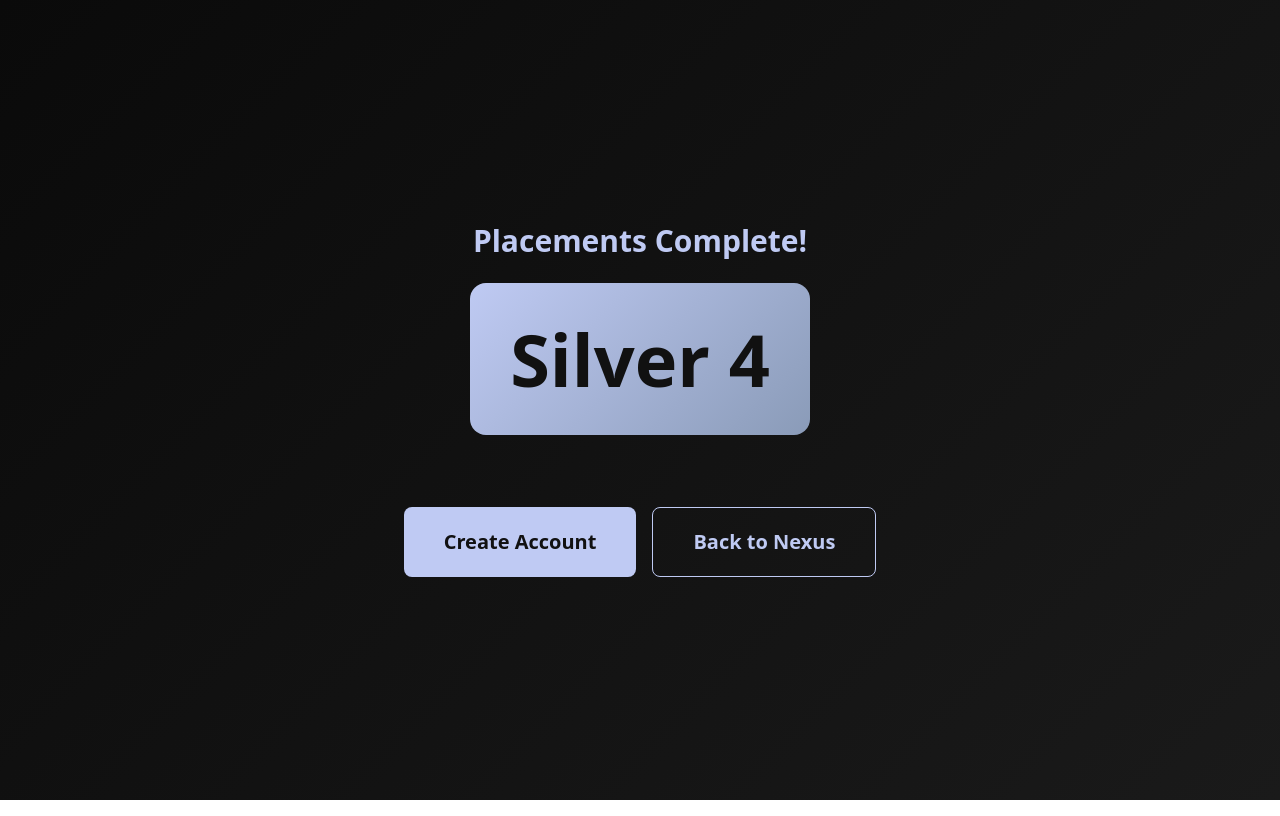
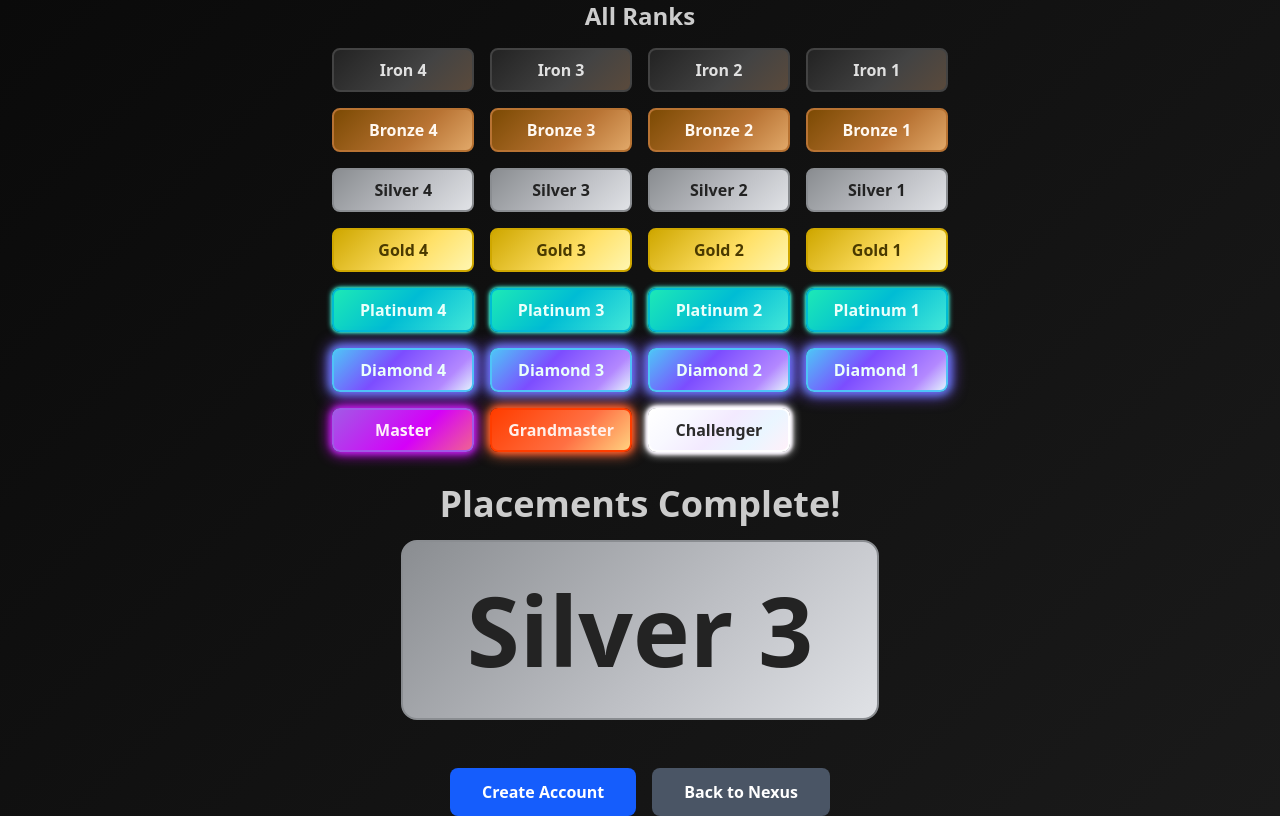
Before and after one commit to 21andrewchang/alice, a SvelteKit app in the folder nexus/: page /rank in a window 1280 px wide. Built offline with nearby package versions, Linux system fonts and the light colour scheme.

Commit message:
feat: rank styling

```diff
--- a/nexus/src/routes/rank/+page.svelte
+++ b/nexus/src/routes/rank/+page.svelte
@@ -3,32 +3,101 @@
 	import { onMount } from 'svelte';
 	import { scale } from 'svelte/transition';
 	import { elasticOut } from 'svelte/easing';
+	import { goto } from '$app/navigation';
 
-  let paperId: number;
-  let paperTitle: string;
-  let readingTime: number;
-  let checkpointScore: number;
-  let activeTime: number;
+	// Rank styling configuration
+	const rankStyles: Record<string, {
+		background: string;
+		textColor: string;
+		border: string;
+		glow: string;
+	}> = {
+		'Iron': {
+			background: 'linear-gradient(135deg, #232323 0%, #434343 60%, #5a4a3c 100%)',
+			textColor: '#E0E0E0',
+			border: '2px solid #434343',
+			glow: '0 0 8px 1px #232323, 0 0 4px 0.5px #5a4a3c'
+		},
+		'Bronze': {
+			background: 'linear-gradient(135deg, #7c4a03 0%, #b87333 60%, #e1a869 100%)',
+			textColor: '#FFF8F0',
+			border: '2px solid #b87333',
+			glow: '0 0 10px 2px #b87333, 0 0 4px 1px #e1a869'
+		},
+		'Silver': {
+			background: 'linear-gradient(135deg, #8a8d91 0%, #bfc1c6 60%, #e0e2e6 100%)',
+			textColor: '#232323',
+			border: '2px solid #8a8d91',
+			glow: '0 0 8px 1px #bfc1c6, 0 0 2px 0.5px #8a8d91'
+		},
+		'Gold': {
+			background: 'linear-gradient(135deg, #cfa700 0%, #ffe066 60%, #fff6b0 100%)',
+			textColor: '#4a3a00',
+			border: '2px solid #cfa700',
+			glow: '0 0 12px 2px #ffe066, 0 0 6px 1px #cfa700'
+		},
+		'Platinum': {
+			background: 'linear-gradient(135deg, #1de9b6 0%, #00bcd4 50%, #43e8d8 100%)',
+			textColor: '#eafffa',
+			border: '2px solid #00bcd4',
+			glow: '0 0 14px 2px #43e8d8, 0 0 6px 1px #1de9b6'
+		},
+		'Diamond': {
+			background: 'linear-gradient(135deg, #4fc3f7 0%, #7c4dff 40%, #b388ff 80%, #e3f2fd 100%)',
+			textColor: '#eafffa',
+			border: '2px solid #4fc3f7',
+			glow: '0 0 16px 3px #7c4dff, 0 0 8px 2px #4fc3f7'
+		},
+		'Master': {
+			background: 'linear-gradient(135deg, #a259e6 0%, #d500f9 60%, #f06292 100%)',
+			textColor: '#fff0fa',
+			border: '2px solid #a259e6',
+			glow: '0 0 14px 2px #d500f9, 0 0 6px 1px #a259e6'
+		},
+		'Grandmaster': {
+			background: 'linear-gradient(135deg, #ff3d00 0%, #ff7043 60%, #ffd180 100%)',
+			textColor: '#fff0ea',
+			border: '2px solid #ff3d00',
+			glow: '0 0 14px 2px #ff7043, 0 0 6px 1px #ff3d00'
+		},
+		'Challenger': {
+			background: 'linear-gradient(135deg, #ffffff 0%, #f8f8ff 25%, #f3eaff 50%, #eaf6ff 75%, #fff0fa 100%)',
+			textColor: '#2C2C2C',
+			border: '2px solid #ffffff',
+			glow: '0 0 20px 4px #fff, 0 0 10px 2px #f3eaff, 0 0 8px 2px #fff0fa, 0 0 6px 1px #eaf6ff'
+		}
+	};
+
+	// All possible ranks with divisions
+	const allRanks = [
+		{ tier: 'Iron', division: 4 }, { tier: 'Iron', division: 3 }, { tier: 'Iron', division: 2 }, { tier: 'Iron', division: 1 },
+		{ tier: 'Bronze', division: 4 }, { tier: 'Bronze', division: 3 }, { tier: 'Bronze', division: 2 }, { tier: 'Bronze', division: 1 },
+		{ tier: 'Silver', division: 4 }, { tier: 'Silver', division: 3 }, { tier: 'Silver', division: 2 }, { tier: 'Silver', division: 1 },
+		{ tier: 'Gold', division: 4 }, { tier: 'Gold', division: 3 }, { tier: 'Gold', division: 2 }, { tier: 'Gold', division: 1 },
+		{ tier: 'Platinum', division: 4 }, { tier: 'Platinum', division: 3 }, { tier: 'Platinum', division: 2 }, { tier: 'Platinum', division: 1 },
+		{ tier: 'Diamond', division: 4 }, { tier: 'Diamond', division: 3 }, { tier: 'Diamond', division: 2 }, { tier: 'Diamond', division: 1 },
+		{ tier: 'Master', division: null }, { tier: 'Grandmaster', division: null }, { tier: 'Challenger', division: null }
+	];
 
 	let userRank = {
 		tier: 'Bronze',
 		division: 4,
-    lp: 0,
-    mmr: 1200,
-    volatility: 0.8
+		mmr: 1000,
+		lp: 0
 	};
 
 	let showRank = false;
 
 	function calculateRank() {
-    let baseMMR = 1200;
-    const expectedTime = 1800;
-    const timeRatio = expectedTime / readingTime;
-    const timeBonus = Math.max(0, (timeRatio - 1) * 50);
-    const scoreBonus = (checkpointScore - 70) * 2;
-    const engagementRatio = activeTime / readingTime;
-    const engagementBonus = Math.max(0, (engagementRatio - 0.8) * 100);
+		// Simulate performance metrics
+		const baseMMR = 1000;
+		const timeBonus = Math.random() * 200; // 0-200 bonus for speed
+		const scoreBonus = Math.random() * 300; // 0-300 bonus for accuracy
+		const engagementBonus = Math.random() * 100; // 0-100 bonus for engagement
+
 		userRank.mmr = Math.round(baseMMR + timeBonus + scoreBonus + engagementBonus);
+
+		// Determine tier and division based on MMR
 		if (userRank.mmr >= 2000) {
 			userRank.tier = 'Challenger';
 			userRank.division = 1;
@@ -48,50 +117,94 @@
 			userRank.tier = 'Bronze';
 			userRank.division = Math.max(1, 4 - Math.floor((userRank.mmr - 1000) / 50));
 		}
+
+		// Calculate LP (League Points)
 		userRank.lp = Math.min(100, Math.max(0, (userRank.mmr - 1200) / 8));
 	}
 
+	function createAccount() {
+		// TODO: Implement account creation
+		console.log('Create account clicked');
+	}
+
+	function backToNexus() {
+		goto('/');
+	}
+
+	function getRankGlow(tier: string, division: number | null): string {
+		const apexTiers = ['Master', 'Grandmaster', 'Challenger'];
+		if (tier === 'Challenger') {
+			// Reduce Challenger glow intensity
+			return rankStyles[tier].glow
+				.replace(/(\d+\.?\d*)px/g, (m) => (parseFloat(m) * 0.5) + 'px')
+				.replace(/rgba\(([^,]+,){3}([^)]+)\)/g, (m, p1, alpha) => m.replace(alpha, (parseFloat(alpha) * 0.4).toString()));
+		}
+		if (apexTiers.includes(tier)) return rankStyles[tier].glow;
+		if (tier === 'Diamond') {
+			return rankStyles[tier].glow;
+		}
+		if (tier === 'Platinum') {
+			// Always dull glow for Platinum
+			return rankStyles[tier].glow
+				.replace(/(\d+\.?\d*)px/g, (m) => (parseFloat(m) * 0.4) + 'px')
+				.replace(/rgba\(([^,]+,){3}([^)]+)\)/g, (m, p1, alpha) => m.replace(alpha, (parseFloat(alpha) * 0.3).toString()));
+		}
+		return '';
+	}
+
 	onMount(() => {
-    const urlParams = new URLSearchParams(window.location.search);
-    paperId = parseInt(urlParams.get('paperId') || '0');
-    paperTitle = urlParams.get('paperTitle') || 'Attention Is All You Need';
-    readingTime = parseInt(urlParams.get('readingTime') || '1800');
-    checkpointScore = parseInt(urlParams.get('checkpointScore') || '85');
-    activeTime = parseInt(urlParams.get('activeTime') || '1600');
 		calculateRank();
 		setTimeout(() => showRank = true, 500);
 	});
-
-  function createAccount() {
-    // Placeholder: navigate to signup page
-    window.location.href = '/signup';
-  }
 </script>
 
 <div class="min-h-screen flex flex-col items-center justify-center" style="background: linear-gradient(135deg, #0A0A0A 0%, #1a1a1a 100%);">
+	<!-- Display all possible ranks for reference -->
+	<div class="flex flex-col items-center mb-8">
+		<div class="text-2xl font-semibold mb-4" style="color: #CCCCCC;">All Ranks</div>
+		<div class="grid grid-cols-4 gap-4 max-w-4xl">
+			{#each allRanks as rank}
+				<div
+					class="px-4 py-2 rounded-lg font-semibold text-center transition-all duration-300 hover:scale-105"
+					style="
+						background: {rankStyles[rank.tier].background};
+						color: {rankStyles[rank.tier].textColor};
+						border: {rankStyles[rank.tier].border};
+						box-shadow: {getRankGlow(rank.tier, rank.division)};
+					"
+				>
+					{rank.tier} {rank.division || ''}
+				</div>
+			{/each}
+		</div>
+	</div>
+
 	{#if showRank}
 		<div class="text-center mb-12" in:scale={{ duration: 1000, easing: elasticOut }}>
-      <div class="text-3xl font-bold mb-6" style="color: #BFCAF3;">Placements Complete!</div>
-      <div class="inline-block p-10 rounded-2xl mb-6" style="background: linear-gradient(135deg, #BFCAF3 0%, #8A9BB8 100%);">
-        <div class="text-7xl font-bold" style="color: #111111;">{userRank.tier} {userRank.division}</div>
+			<div class="text-4xl font-bold mb-4" style="color: #CCCCCC;">Placements Complete!</div>
+			<div
+				class="text-8xl font-extrabold px-16 py-10 rounded-2xl inline-block transition-all duration-300 hover:scale-110"
+				style="
+					background: {rankStyles[userRank.tier].background};
+					color: {rankStyles[userRank.tier].textColor};
+					border: {rankStyles[userRank.tier].border};
+					box-shadow: {getRankGlow(userRank.tier, userRank.division)};
+				"
+			>
+				{userRank.tier} {userRank.division}
 			</div>
 		</div>
-    <div class="flex flex-col sm:flex-row gap-4 justify-center">
+
+		<div class="flex gap-4">
 			<button
-        on:click={createAccount}
-        class="px-10 py-5 rounded-lg font-semibold transition-all duration-200 text-xl"
-        style="background-color: #BFCAF3; color: #111111;"
-        on:mouseenter={(e) => (e.target as HTMLButtonElement).style.backgroundColor = '#8A9BB8'}
-        on:mouseleave={(e) => (e.target as HTMLButtonElement).style.backgroundColor = '#BFCAF3'}
+				onclick={createAccount}
+				class="px-8 py-3 bg-blue-600 hover:bg-blue-700 text-white font-semibold rounded-lg transition-colors duration-200"
 			>
 				Create Account
 			</button>
 			<button
-        on:click={() => window.location.href = '/'}
-        class="px-10 py-5 rounded-lg font-semibold transition-all duration-200 text-xl border border-[#BFCAF3]"
-        style="background-color: transparent; color: #BFCAF3;"
-        on:mouseenter={(e) => { (e.target as HTMLButtonElement).style.backgroundColor = '#BFCAF3'; (e.target as HTMLButtonElement).style.color = '#111111'; }}
-        on:mouseleave={(e) => { (e.target as HTMLButtonElement).style.backgroundColor = 'transparent'; (e.target as HTMLButtonElement).style.color = '#BFCAF3'; }}
+				onclick={backToNexus}
+				class="px-8 py-3 bg-gray-600 hover:bg-gray-700 text-white font-semibold rounded-lg transition-colors duration-200"
 			>
 				Back to Nexus
 			</button>
```
Lines whose indentation alone changed are shown as unchanged.
